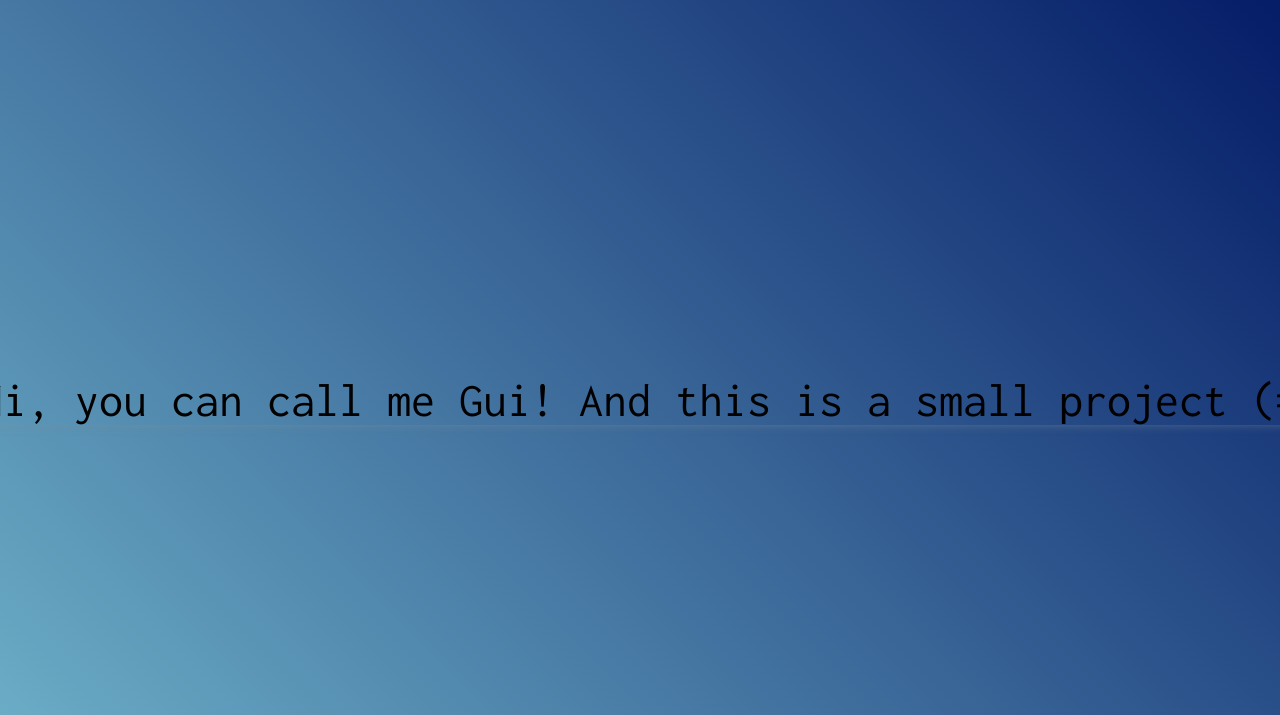
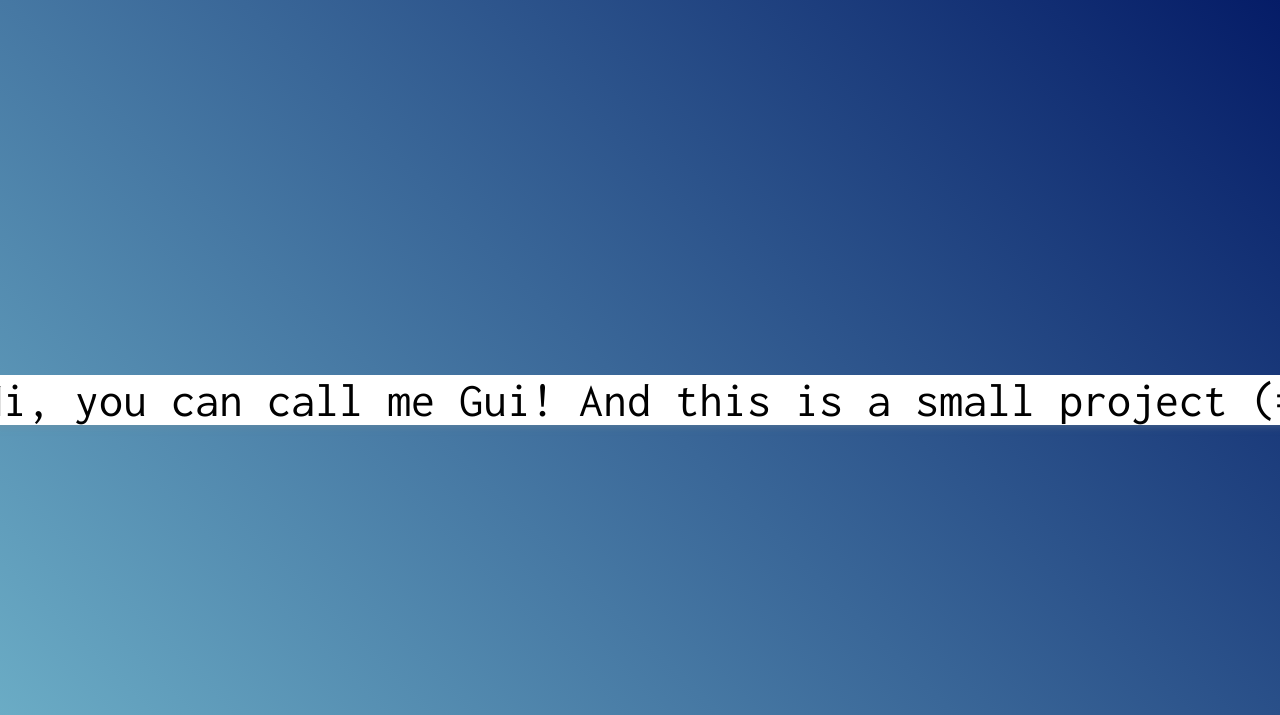
Before and after one commit to FireguiQueen/CSS-Typing-effect, a plain HTML site: page index.html in a window 1280 px wide. Shown: the top 715 px of the page. Drawn offline with Linux system fonts and the light colour scheme.

Commit message:
Update style.css

```diff
--- a/style.css
+++ b/style.css
@@ -32,6 +32,7 @@ body{
     border-right: 2px solid rgba(233, 233, 233, 0.738);
     white-space: nowrap;
     overflow: hidden;
+    background-color: hsl(45, 3%, 100%)
 
 }
 
```
